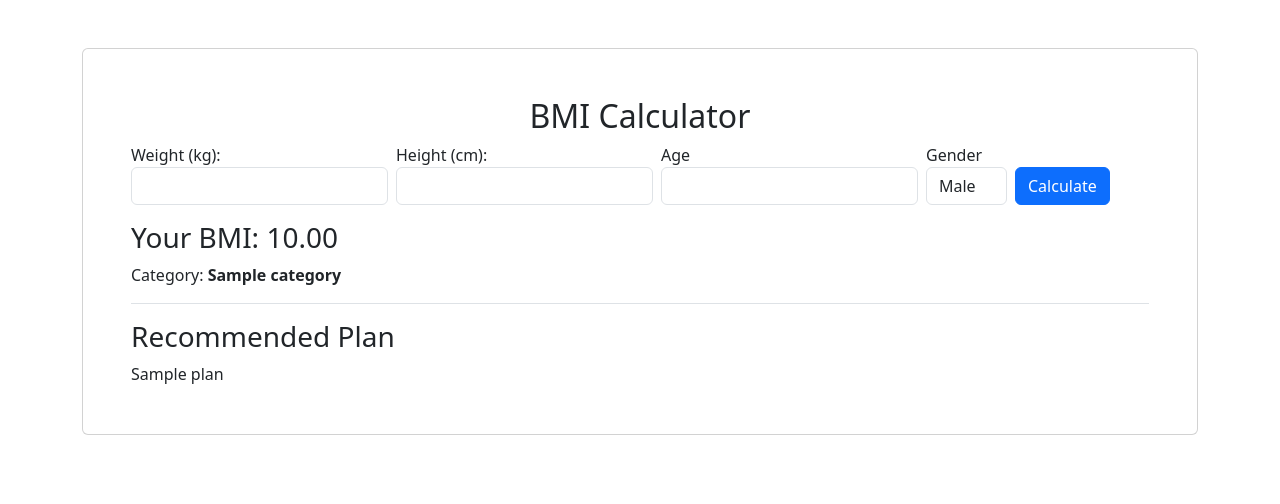
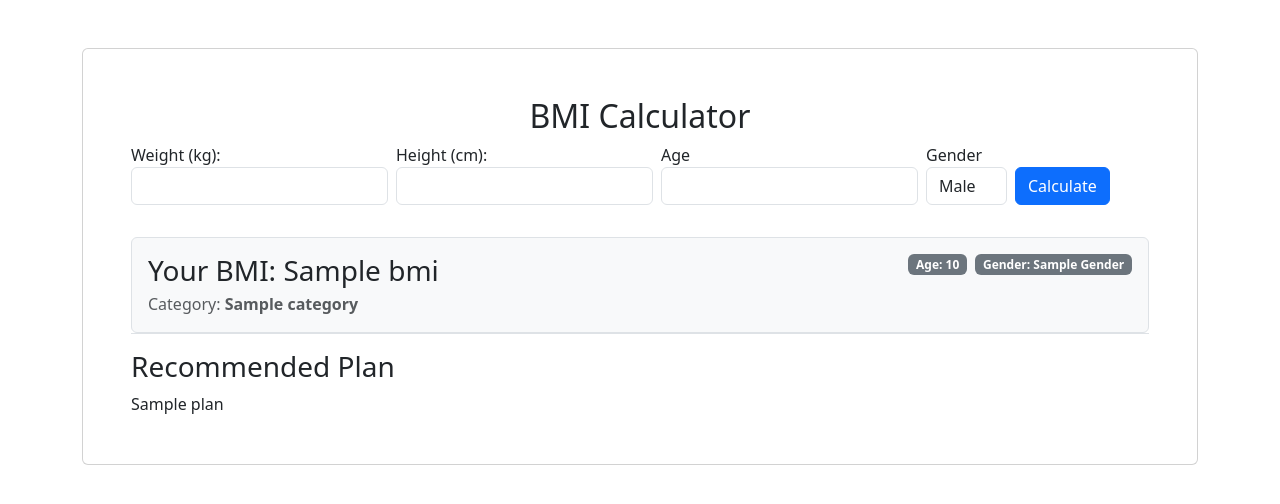
Before and after one commit to dipenchand/MSE800-PSD, a Django app: template week-13/bmi_project/calculator/templates/bmi.html in a window 1280 px wide. Shown: the top 504 px of the page. Run offline with Django 5.2, Linux system fonts and the light colour scheme; the template is opened without the code that fills it: most values are stand-ins (such as "Sample title", 1, 10 or a date in 2020).

Commit message:
finalized

```diff
--- a/week-13/bmi_project/calculator/templates/bmi.html
+++ b/week-13/bmi_project/calculator/templates/bmi.html
@@ -50,10 +50,26 @@
         </div>
 
         {% if bmi %}
-        <h3>Your BMI: {{ bmi|floatformat:2 }}</h3>
-        {% if category %}
-        <p>Category: <strong>{{ category }}</strong></p>
-        {% endif %} {% endif %}
+        <div class="mt-3 p-3 rounded border bg-light">
+          <div class="d-flex align-items-start justify-content-between flex-wrap gap-2">
+            <div>
+              <h3 class="mb-1">Your BMI: {{ bmi }}</h3>
+              {% if category %}
+              <div class="text-muted">Category: <span class="fw-semibold">{{ category }}</span></div>
+              {% endif %}
+            </div>
+
+            <div class="d-flex align-items-center gap-2 flex-wrap">
+              {% if age %}
+              <span class="badge text-bg-secondary">Age: {{ age }}</span>
+              {% endif %}
+              {% if gender %}
+              <span class="badge text-bg-secondary text-capitalize">Gender: {{ gender }}</span>
+              {% endif %}
+            </div>
+          </div>
+        </div>
+        {% endif %}
 
         {% if plan %}
         <div class="border-top pt-3">
--- a/week-13/bmi_project/calculator/views.py
+++ b/week-13/bmi_project/calculator/views.py
@@ -20,7 +20,7 @@ def bmi_calculator(request):
 
         # formula: BMI = weight (kg) / [height (m)] x [height (m)]
         height_in_meters = height / 100
-        bmi = round(weight / (height_in_meters**2), 2)
+        bmi = weight / (height_in_meters**2)
 
         # BMI category
         if bmi < 18.5:
```
Also changed, not shown: 1 other file.
